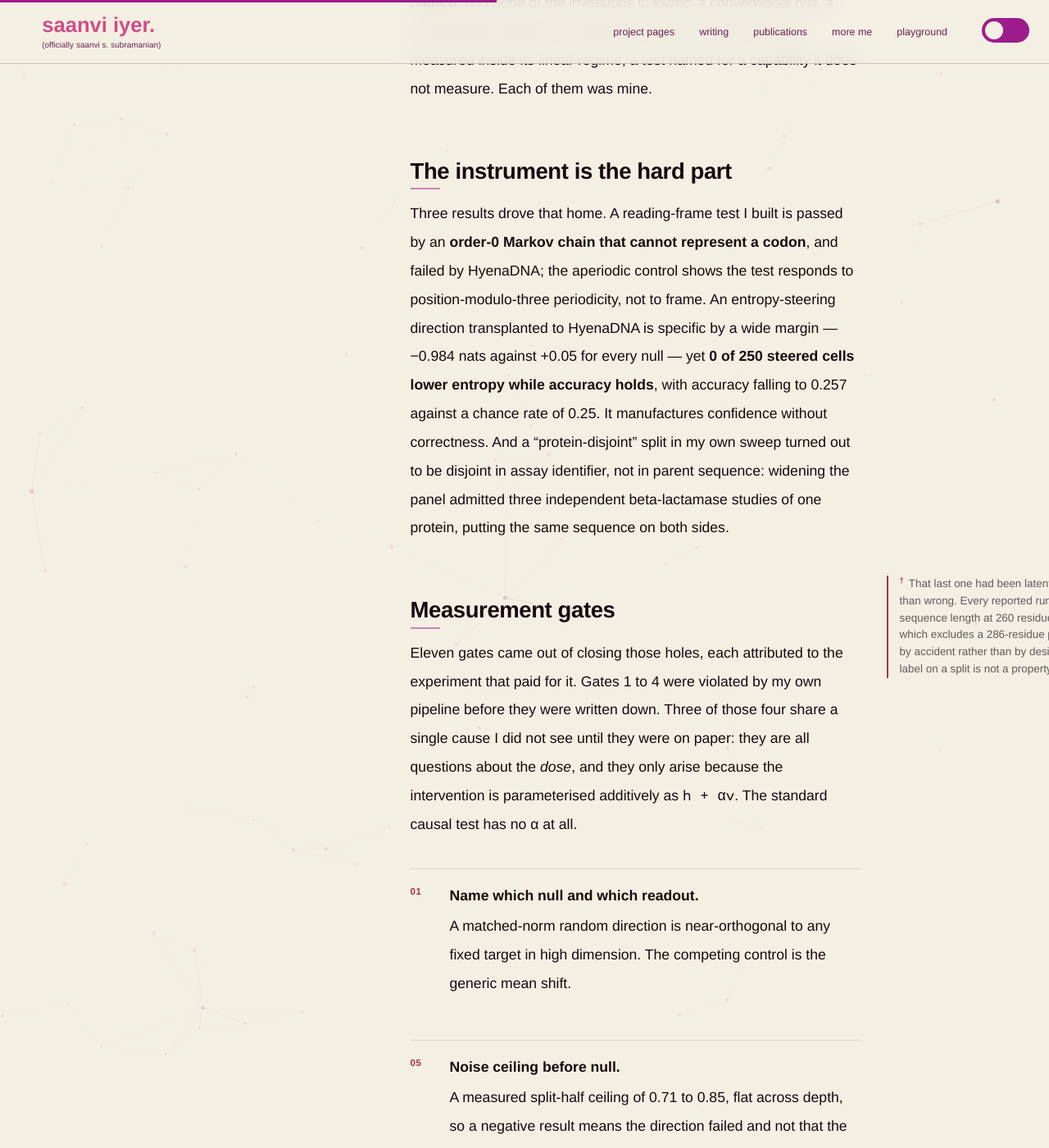
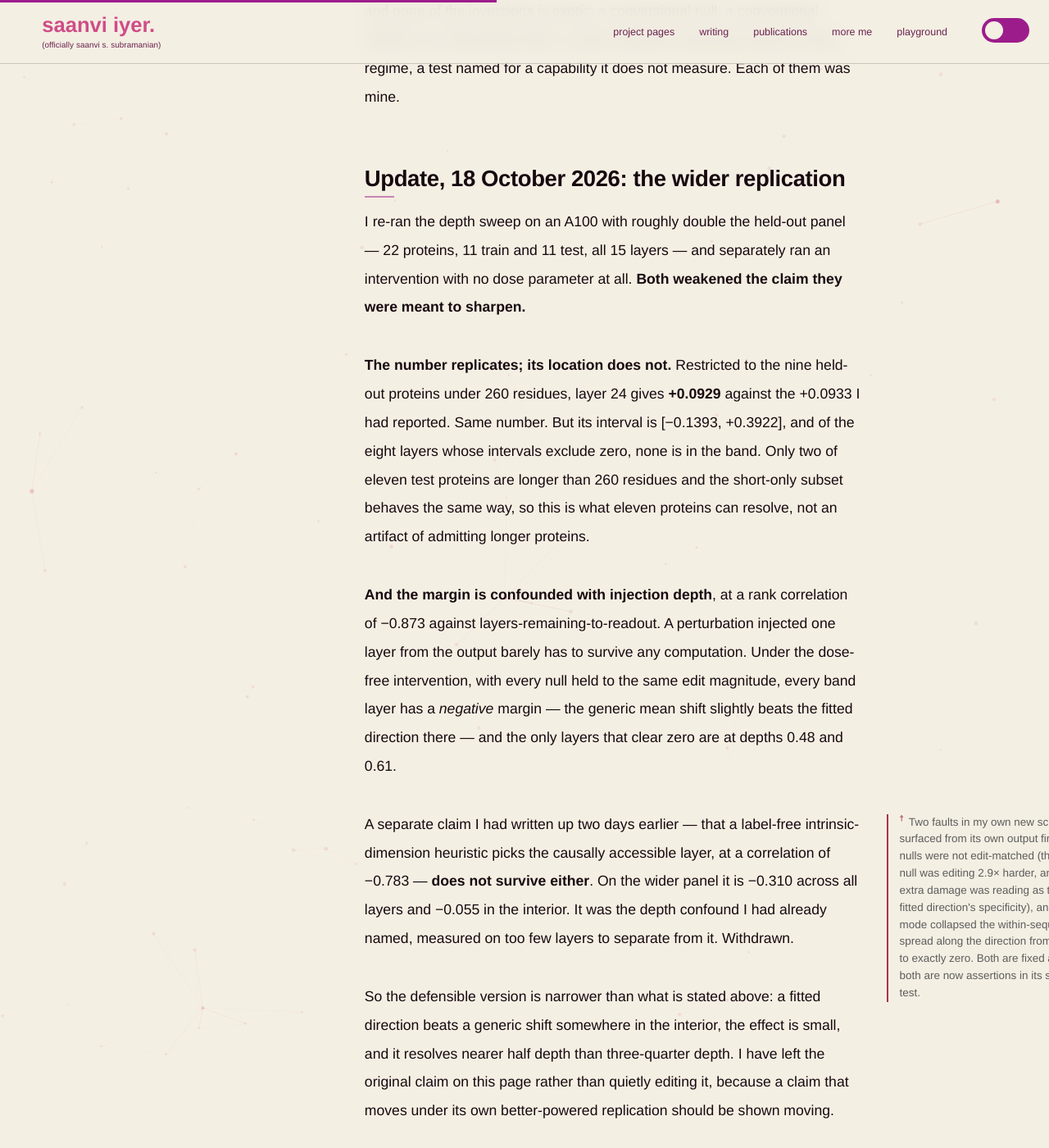
Before and after one commit to saanviiyer/saanviiyer.github.io, a Jekyll site: the page built from pages/proj-white-box.html, in a window 1280 px wide and 1400 px high, scrolled down 2068 px. Shown: the whole window at 82% size. Built offline with Jekyll 4.4.1, drawn with Linux system fonts in a browser that asks for light colours; some web fonts are replaced; some of the changed text lies outside the part shown.

Commit message:
Record the wider replication: the band's value holds, its location does not
Re-ran the depth sweep on an A100 with double the held-out panel (22 proteins,
11 test, all 15 layers), plus an intervention with no dose parameter.

The point estimate reproduces: layer 24 gives +0.0929 on the matched length
range against the +0.0933 already published. The location does not. Its
interval spans zero, and of the eight layers whose intervals exclude zero none
is in the band. The margin also turns out confounded with injection depth
(rank correlation -0.873 against layers-to-readout). Under the dose-free
intervention every band layer has a negative margin and only depths 0.48 and
0.61 clear.

The intrinsic-dimension heuristic result from two days ago is withdrawn
outright: -0.783 on the old panel becomes -0.055 in the interior on the wider
one. It was the depth confound already named in its own caveats.

Both pages keep the original claims visible and add the replication beside
them, rather than editing the earlier wording away. A claim that moves under
its own better-powered replication should be shown moving, and the post is
specifically about claims that invert once the control is named.

Co-Authored-By: Claude Opus 5 <noreply@anthropic.com>

```diff
--- a/pages/proj-white-box.html
+++ b/pages/proj-white-box.html
@@ -37,7 +37,7 @@ discriminate at all?</strong></p>
 <table class="nv-table">
 <thead><tr><th>Claim</th><th>Effect</th><th>Against its control</th></tr></thead>
 <tbody>
-<tr><td>A fitted fitness direction is specifically causal near depth 0.73</td><td>+0.0933 at layer 24 of 33</td><td><span class="nv-chip">holds</span> 12/12 held-out proteins at layer 20</td></tr>
+<tr><td>A fitted fitness direction is specifically causal near depth 0.73</td><td>+0.0933 at layer 24 of 33</td><td><span class="nv-chip nv-chip-no">value replicates, location does not</span> see update below</td></tr>
 <tr><td>The band's <em>location</em> is pinned down</td><td>&mdash;</td><td><span class="nv-chip nv-chip-no">partial</span> one twelve-protein interval only</td></tr>
 <tr><td>The output layer destroys the effect</td><td>95&times; collapse</td><td><span class="nv-chip">architectural</span> emb_layer_norm_after</td></tr>
 <tr><td>Depth 0.97 is where function lives</td><td>z = 16.24</td><td><span class="nv-chip nv-chip-no">inverts</span> loses to its own stiffer null</td></tr>
@@ -53,6 +53,49 @@ discriminate at all?</strong></p>
 and none of the inversions is exotic: a conventional null, a conventional readout, an
 unbounded metric, a dose-response measured inside its linear regime, a test named for a
 capability it does not measure. Each of them was mine.</p>
+
+<h2>Update, 18 October 2026: the wider replication</h2>
+
+<p>I re-ran the depth sweep on an A100 with roughly double the held-out panel
+&mdash; 22 proteins, 11 train and 11 test, all 15 layers &mdash; and separately ran
+an intervention with no dose parameter at all. <strong>Both weakened the claim they
+were meant to sharpen.</strong></p>
+
+<p><strong>The number replicates; its location does not.</strong> Restricted to the
+nine held-out proteins under 260 residues, layer 24 gives <strong>+0.0929</strong>
+against the +0.0933 I had reported. Same number. But its interval is
+[&minus;0.1393, +0.3922], and of the eight layers whose intervals exclude zero, none
+is in the band. Only two of eleven test proteins are longer than 260 residues and the
+short-only subset behaves the same way, so this is what eleven proteins can resolve,
+not an artifact of admitting longer proteins.</p>
+
+<p><strong>And the margin is confounded with injection depth</strong>, at a rank
+correlation of &minus;0.873 against layers-remaining-to-readout. A perturbation
+injected one layer from the output barely has to survive any computation. Under the
+dose-free intervention, with every null held to the same edit magnitude, every band
+layer has a <em>negative</em> margin &mdash; the generic mean shift slightly beats
+the fitted direction there &mdash; and the only layers that clear zero are at depths
+0.48 and 0.61.</p>
+
+<span class="nv-note"><span class="nv-mark">&dagger;</span> Two faults in my own
+new script surfaced from its own output first: the nulls were not edit-matched
+(the stiff null was editing 2.9&times; harder, and its extra damage was reading as
+the fitted direction's specificity), and one mode collapsed the within-sequence
+spread along the direction from 1.087 to exactly zero. Both are fixed and both are
+now assertions in its self-test.</span>
+
+<p>A separate claim I had written up two days earlier &mdash; that a label-free
+intrinsic-dimension heuristic picks the causally accessible layer, at a correlation
+of &minus;0.783 &mdash; <strong>does not survive either</strong>. On the wider panel
+it is &minus;0.310 across all layers and &minus;0.055 in the interior. It was the
+depth confound I had already named, measured on too few layers to separate from it.
+Withdrawn.</p>
+
+<p>So the defensible version is narrower than what is stated above: a fitted
+direction beats a generic shift somewhere in the interior, the effect is small, and
+it resolves nearer half depth than three-quarter depth. I have left the original
+claim on this page rather than quietly editing it, because a claim that moves under
+its own better-powered replication should be shown moving.</p>
 
 <h2>The instrument is the hard part</h2>
 
```
Also changed, not shown: _posts/2026-10-12-interpretability.md (+20 -0 lines).
